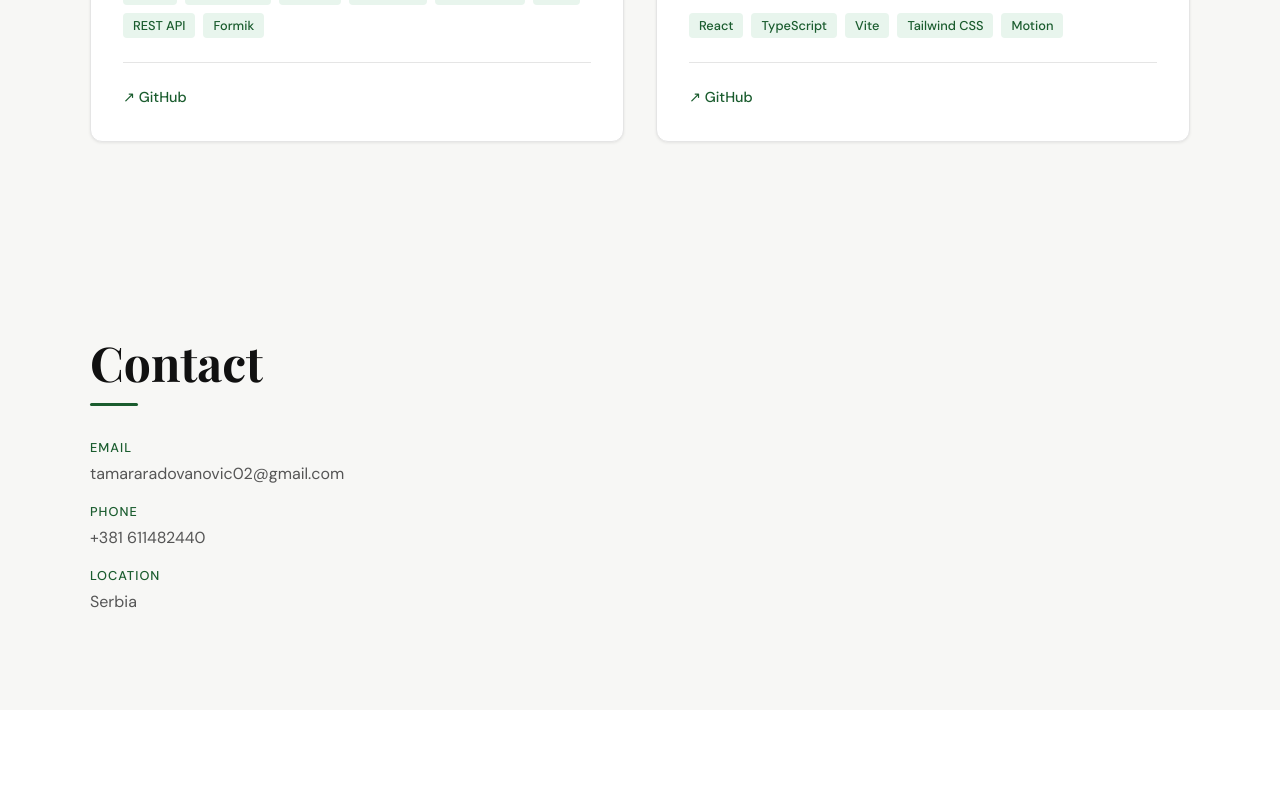
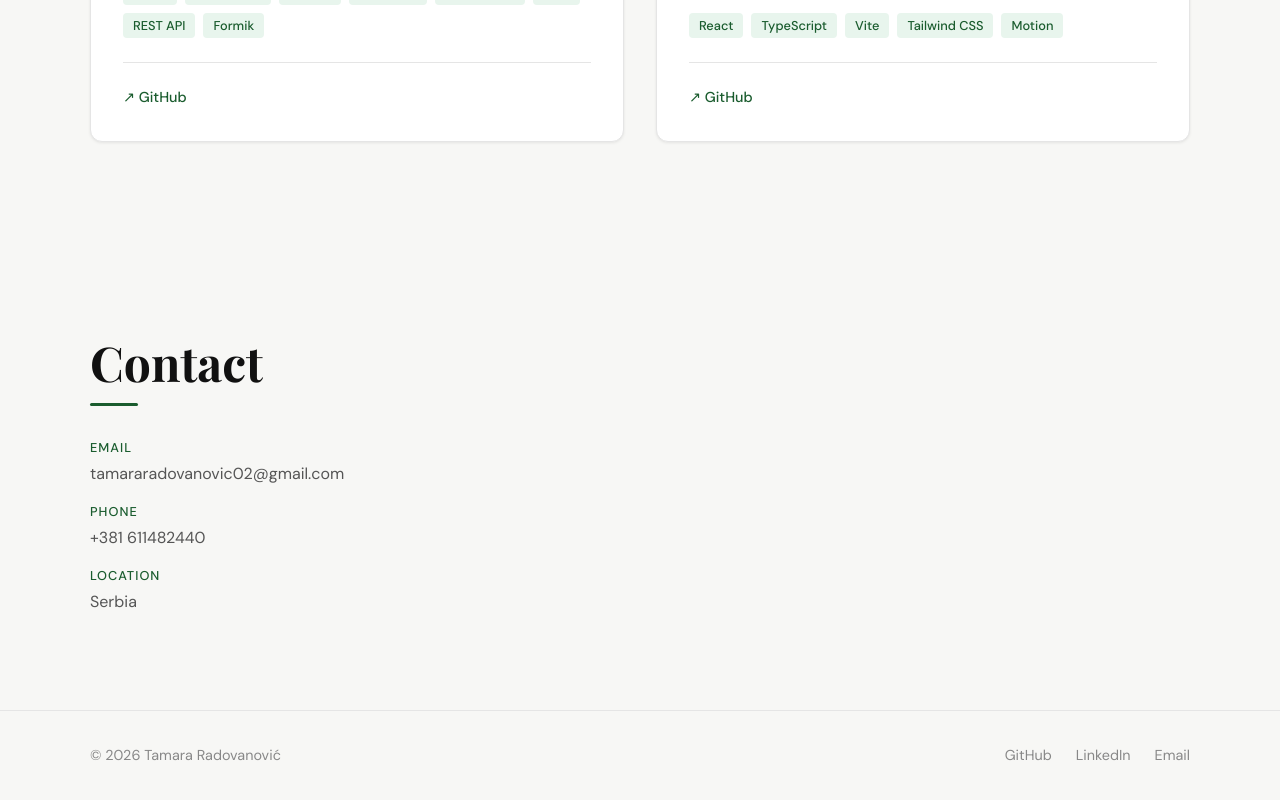
Before and after one commit to tamara-radovanovic/web-portfolio, a React (Vite) app: page / in a window 1280 px wide. Shown: the part 2778-3578 px from the top of the page. Before the commit the page ends 3488 px from the top, so only its background shows below. Built offline with nearby package versions, Linux system fonts and the light colour scheme.

Commit message:
add footer

```diff
--- a/src/App.tsx
+++ b/src/App.tsx
@@ -1,5 +1,6 @@
 import { BrowserRouter, Route, Routes } from "react-router-dom"
 import { Navbar } from "./components/Navbar";
+import { Footer } from "./components/Footer";
 import HomePage from "./pages/HomePage"
 import NotFoundPage from "./pages/NotFoundPage";
 function App() {
@@ -10,6 +11,7 @@ function App() {
         <Route path="/" element={<HomePage/>}/>
         <Route path="*" element={<NotFoundPage />} />
       </Routes>
+      <Footer />
     </BrowserRouter>
   )
 }
--- /dev/null
+++ b/src/components/Footer.module.css
@@ -0,0 +1,38 @@
+.footer {
+  background-color: var(--bg-secondary);
+  border-top: 1px solid var(--border-color);
+  padding: 2rem 1.5rem;
+}
+
+.container {
+  max-width: 1100px;
+  margin: 0 auto;
+  display: flex;
+  align-items: center;
+  justify-content: space-between;
+  flex-wrap: wrap;
+  gap: 1rem;
+}
+
+.copyright {
+  font-family: var(--font-body);
+  font-size: 0.9rem;
+  color: var(--text-muted);
+}
+
+.links {
+  display: flex;
+  gap: 1.5rem;
+}
+
+.link {
+  font-family: var(--font-body);
+  font-size: 0.9rem;
+  color: var(--text-muted);
+  text-decoration: none;
+  transition: color 0.2s ease;
+}
+
+.link:hover {
+  color: var(--accent);
+}
--- /dev/null
+++ b/src/components/Footer.tsx
@@ -0,0 +1,43 @@
+import { personal } from '../data/personal'
+import styles from './Footer.module.css'
+
+export function Footer() {
+  const year = new Date().getFullYear()
+
+  return (
+    <footer className={styles.footer}>
+      <div className={styles.container}>
+
+        <p className={styles.copyright}>
+          © {year} {personal.name}
+        </p>
+
+        <div className={styles.links}>
+          <a
+            href={personal.links.github}
+            target="_blank"
+            rel="noopener noreferrer"
+            className={styles.link}
+          >
+            GitHub
+          </a>
+          <a
+            href={personal.links.linkedin}
+            target="_blank"
+            rel="noopener noreferrer"
+            className={styles.link}
+          >
+            LinkedIn
+          </a>
+          <a
+            href={`mailto:${personal.email}`}
+            className={styles.link}
+          >
+            Email
+          </a>
+        </div>
+
+      </div>
+    </footer>
+  )
+}
```
